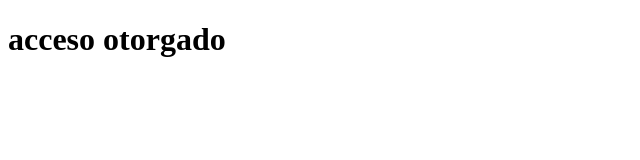
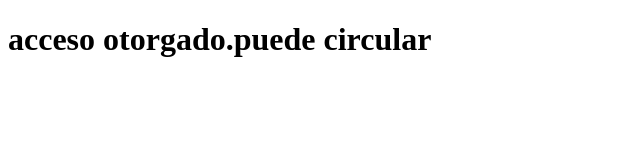
Before and after one commit to SebastianM29/Sebastian29-rest-curso, a website: page public/index.html in a window 1280 px wide. Shown: the whole page, without its empty margins (0-640 px from the left). Drawn offline with Linux system fonts and the light colour scheme.

Commit message:
Usuarios cafe final listo3

```diff
--- a/public/index.html
+++ b/public/index.html
@@ -7,7 +7,7 @@
     <title>acces found</title>
 </head>
 <body>
-    <h1>acceso otorgado</h1>
+    <h1>acceso otorgado.puede circular</h1>
 
 </body>
 </html>
```
